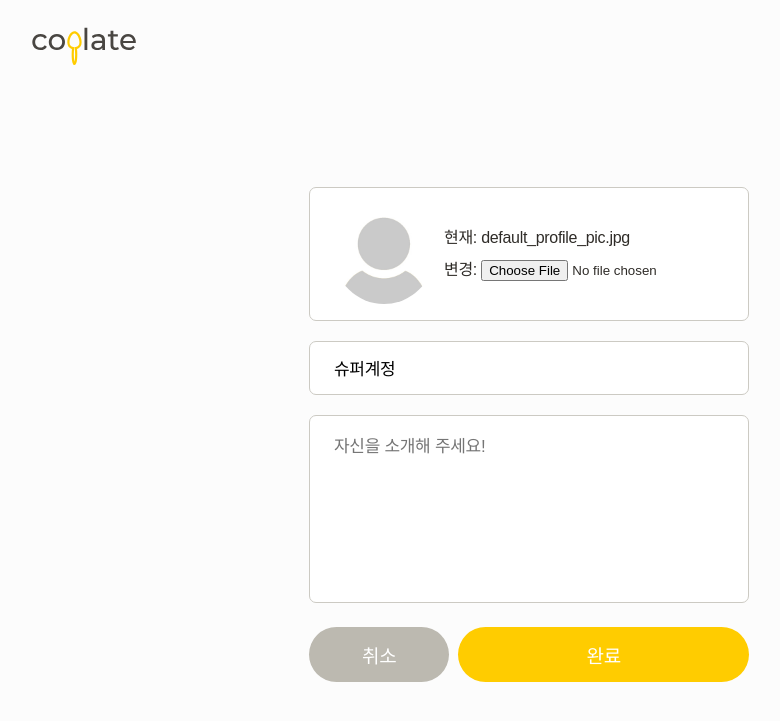
After one commit to kimwoongasd/django_allauth, a Django app: page /edit-profile/ in a window 1280 px wide. The commit adds this page. Shown: the top 721 px of the page, without its empty margins (111-891 px from the left). Run offline with Django 4.2, Linux system fonts and the light colour scheme; a user stored in the database is signed in; some libraries are stand-ins or nearby versions; some web fonts are replaced.

Commit message:
add profile_update urls and html and class

```diff
--- /dev/null
+++ b/plate/templates/plate/profile_update_form.html
@@ -0,0 +1,35 @@
+{% extends "plate_base/base_with_header.html" %}
+
+{% load widget_tweaks %}
+
+{% block title %}프로필 수정 | Coplate{% endblock title %}
+
+{% block content %}
+<main class="profile-form">
+  <form method="post" enctype="multipart/form-data" autocomplete="off">
+    {% csrf_token %}
+    <div class="profile">
+      <div class="profile-pic cp-avatar large" style="background-image: url('{{ user.profile_pic.url }}')"></div>
+      <div class="file">
+        {{ form.profile_pic }}
+      </div>
+    </div>
+    <div class="nickname">
+      {{ form.nickname|add_class:"cp-input"|add_error_class:"error"|attr:"placeholder:닉네임" }}
+      {% for error in form.nickname.errors %}
+        <div class="error-message">{{ error }}</div>
+      {% endfor %}
+    </div>
+    <div class="content">
+      {{ form.intro|add_class:"cp-input"|add_error_class:"error"|attr:"placeholder:자신을 소개해 주세요!" }}
+      {% for error in form.intro.errors %}
+        <div class="error-message">{{ error }}</div>
+      {% endfor %}
+    </div>
+    <div class="buttons">
+      <a class="cp-button secondary cancel" href="{% url 'profile' user.id %}">취소</a>
+      <button class="cp-button" type="submit">완료</button>
+    </div>
+  </form>
+</main>
+{% endblock content %}
--- a/plate/urls.py
+++ b/plate/urls.py
@@ -17,5 +17,6 @@ urlpatterns = [
     path("uesrs/<int:user_id>/", views.ProfileView.as_view(), name="profile"),
     path("users/<int:user_id>/reviews/", views.UserReviewListView.as_view(), name="user-review-list"),
     path("set-profile/", views.ProfileSetView.as_view(), name="profile-set"),
+    path("edit-profile/", views.ProfileUpdateView.as_view() , name="profile-update"),
 
 ]
--- a/plate/views.py
+++ b/plate/views.py
@@ -111,6 +111,17 @@ class ProfileSetView(LoginRequiredMixin, UpdateView):
     def get_success_url(self):
         return  reverse("index")
 
-class CustomPasswordChangeView(PasswordChangeView):
+class ProfileUpdateView(LoginRequiredMixin, UpdateView):
+    model = User
+    form_class = ProfileForm
+    template_name = "plate/profile_update_form.html"
+
+    def get_object(self, queryset=None):
+        return self.request.user
+
     def get_success_url(self):
-        return reverse("index")
+        return  reverse("profile", kwargs={"user_id": self.request.user.id})
+
+class CustomPasswordChangeView(LoginRequiredMixin, PasswordChangeView):
+    def get_success_url(self):
+        return reverse("profile", kwargs={"user_id": self.request.user.id})
```
Also changed, not shown: plate/templates/plate/profile.html (+10 -0 lines), db.sqlite3, media/profile_pics/32_640_BNANXXi.jpg (added).
